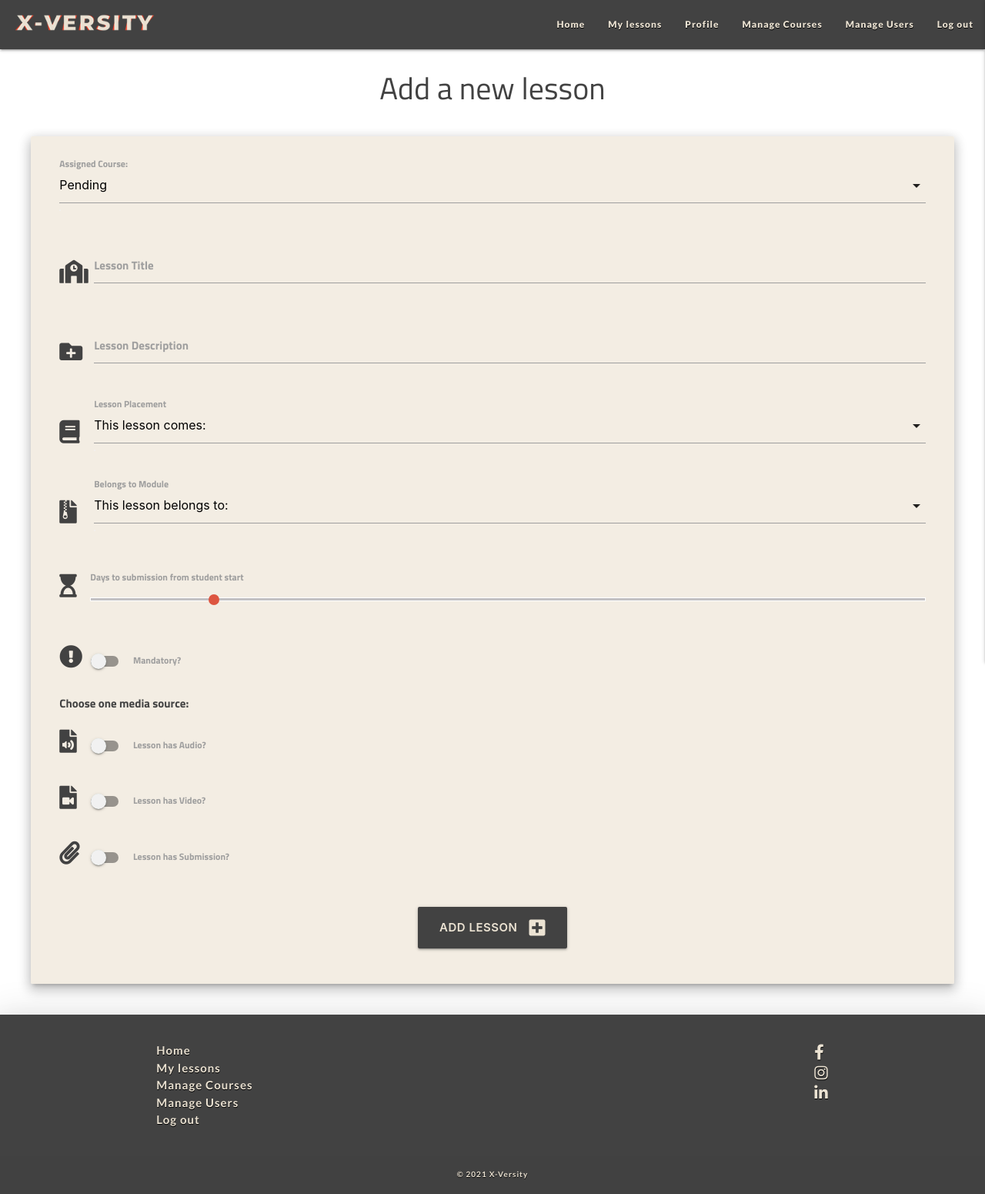
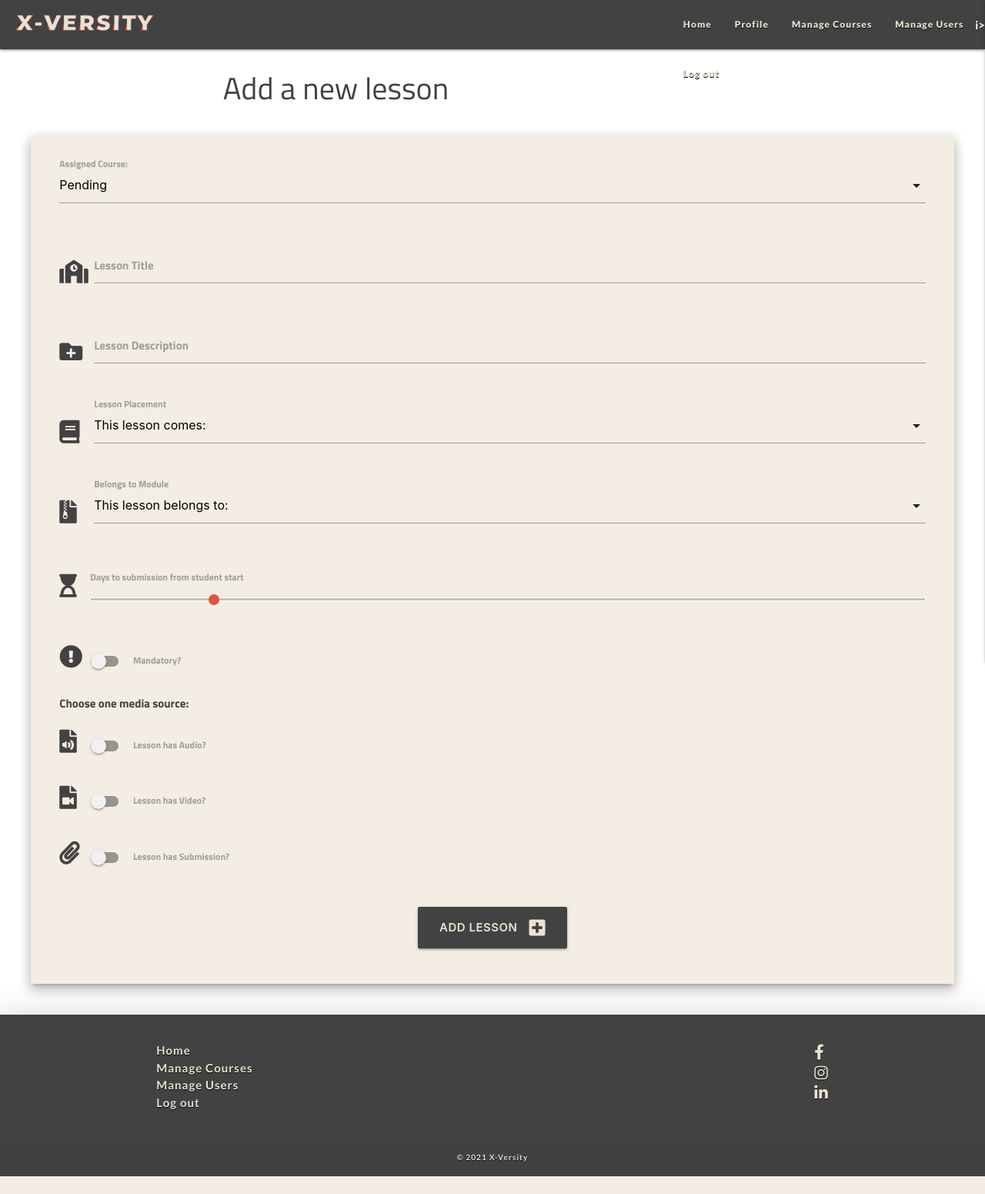
Before and after one commit to Code-Institute-Submissions/DADEVFA-x-versity, a Flask app: page /add_lesson in a window 1280 px wide. Shown: the whole page at 77% size. After the commit the page ends 1528 px from the top, so only its background shows below. Run offline with Flask 2, Linux system fonts and the light colour scheme; the visitor is signed in with stand-in values (Sample User, id 1); some libraries are stand-ins or nearby versions; grey boxes are pictures that could not be loaded.

Commit message:
Delete My Lessons for Admin in Base Template

```diff
--- a/templates/base.html
+++ b/templates/base.html
@@ -33,7 +33,9 @@
                 <ul class="right hide-on-med-and-down">
                     <li><a class="nav-btn" href="{{ url_for('home') }}">Home</a></li>
                     {% if session.user %}
+                        {% if session.role|lower != "admin" %}
                         <li><a class="nav-btn" href="{{ url_for('get_lessons') }}">My lessons</a></li>
+                            {% endif %}
                         <li><a class="nav-btn" href="{{ url_for('profile', username=session['user']) }}">Profile</a></li>
                     {% if session.role|lower == "teacher"|lower %}
                         <li><a class="nav-btn" href="{{ url_for('add_lesson') }}">New Lesson</a></li>
@@ -43,7 +45,7 @@
                         <li><a class="nav-btn" href="#">Manage Courses</a></li>
                         <li><a class="nav-btn" href="{{ url_for('get_users') }}">Manage Users</a></li>
                     {% endif %}
-                    <li><a class="nav-btn" href="{{ url_for('logout') }}">Log out</a></li>
+                        i><a class="nav-btn" href="{{ url_for('logout') }}">Log out</a></li>
                     {% else %}
                         <li><a class="nav-btn" href="{{ url_for('register') }}">Register</a></li>
                         <li><a class="nav-btn" href="{{ url_for('login') }}">Log in</a></li>
@@ -58,7 +60,9 @@
             </a>
             <li><a class="nav-btn" href="{{ url_for('home') }}">Home</a></li>
             {% if session.user %}
+                {% if session.role|lower != "admin" %}
                     <li><a class="nav-btn" href="{{ url_for('get_lessons') }}">My lessons</a></li>
+                {% endif %}
                 <li><a class="nav-btn" href="{{ url_for('profile', username=session['user']) }}">Profile</a></li>
             {% if session.role|lower == "teacher"|lower %}
                 <li><a class="nav-btn" href="{{ url_for('add_lesson') }}">New Lesson</a></li>
@@ -101,7 +105,9 @@
                     <ul class="left">
                         <li><a class="nav-btn" href="{{ url_for('home') }}">Home</a></li>
                         {% if session.user %}
-                            <a class="nav-btn" href="{{ url_for('get_lessons') }}">My lessons</a></li>
+                            {% if session.role|lower != "admin" %}
+                                <li><a class="nav-btn" href="{{ url_for('get_lessons') }}">My lessons</a></li>
+                            {% endif %}
                         {% if session.role|lower == "teacher"|lower %}
                             <li><a class="nav-btn" href="{{ url_for('add_lesson') }}">New Lesson</a></li>
                             <li><a class="nav-btn" href="{{ url_for('get_submits') }}">Student Submission</a></li>
```
Lines whose indentation alone changed are shown as unchanged.
